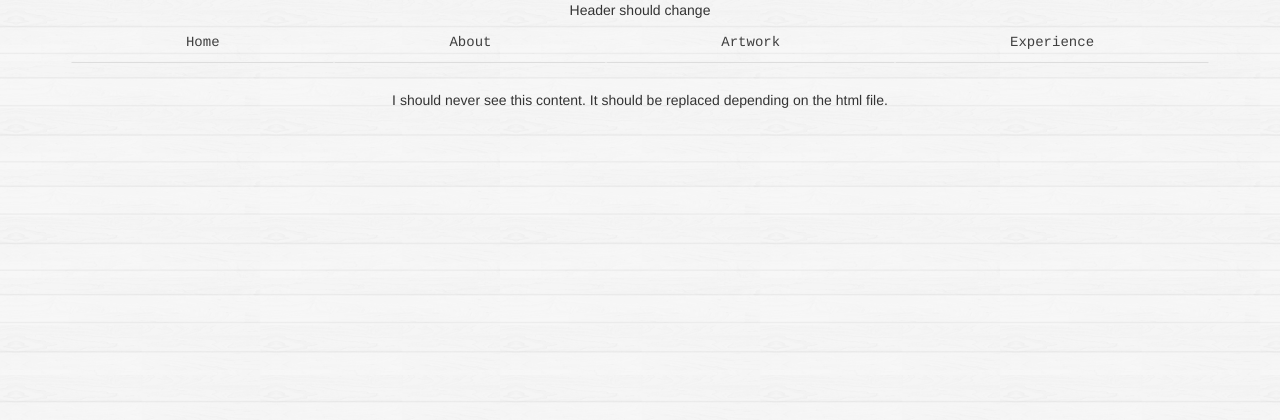
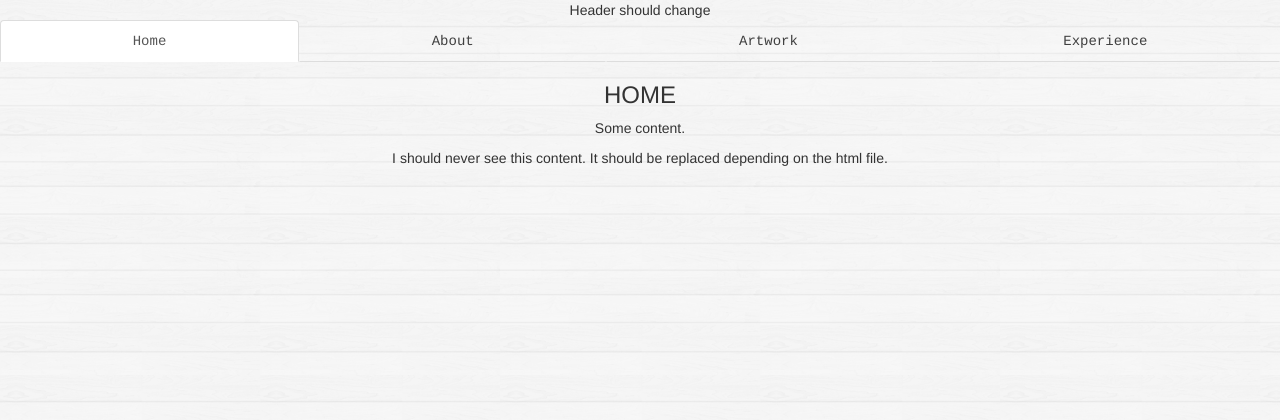
Before and after one commit to dikou/DO_Portfolio, a Python web app: template templates/base.html in a window 1280 px wide. Shown: the top 420 px of the page. Run offline with Jinja, Linux system fonts and the light colour scheme; the template is opened without the code that fills it, so the values that code supplies are empty; some libraries are stand-ins or nearby versions.

Commit message:
Revert "Remove toggle from nav"
This reverts commit bd4b4ab2e3e2e150c2d6400b2226fb4bfe1ae98b.

```diff
--- a/static/style.css
+++ b/static/style.css
@@ -20,19 +20,18 @@ a {
 	color:#3F3F3F;
 }
 
-.nav {
-	color: #7F7F7F;
-}
 
-#current {
-	color: #000000;
-}
+
+
 
 .carousel{
 	margin: auto;
 	width: 50%;
 	height: 100%;
 }
+
+
+
 
 
 footer {
@@ -56,6 +55,3 @@ footer p {
     height: 3%;
     position: inline;
 }
-
-@media screen and (min-width: 800px) {
-	}
--- a/templates/base.html
+++ b/templates/base.html
@@ -27,15 +27,29 @@
 		Header should change
 		{% endblock %}
 
-<nav class="navbar container" role="navigation">
+<nav>
 <ul class="nav nav-tabs nav-justified">
-  <li><a href="index" id="currentpage">Home</a></li>
-  <li><a href="about">About</a></li>
-  <li><a href="artwork">Artwork</a></li>
-  <li><a href="experience">Experience</a></li>
+  <li class="active"><a data-toggle="tab" href="index">Home</a></li>
+  <li><a data-toggle="tab" href="about">About</a></li>
+  <li><a data-toggle="tab" href="artwork">Artwork</a></li>
+  <li><a data-toggle="tab" href="experience">Experience</a></li>
 </ul>
 </nav>
 
+<div class="tab-content">
+  <div id="home" class="tab-pane fade in active">
+    <h3>HOME</h3>
+    <p>Some content.</p>
+  </div>
+  <div id="about" class="tab-pane fade">
+    <h3>Menu 1</h3>
+    <p>Some content in menu 1.</p>
+  </div>
+  <div id="artwork" class="tab-pane fade">
+    <h3>Menu 2</h3>
+    <p>Some content in menu 2.</p>
+  </div>
+</div>
 
 	</header>
 
```
Also changed, not shown: main.py (+1 -16 lines), 2 other files.
